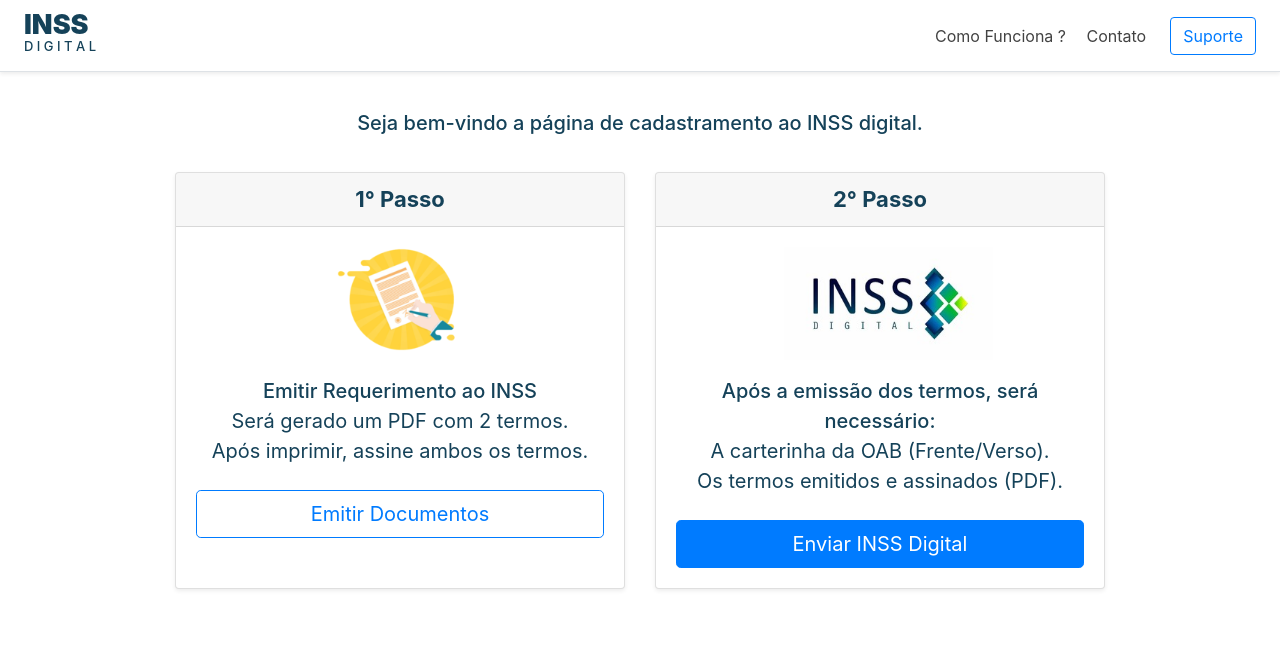
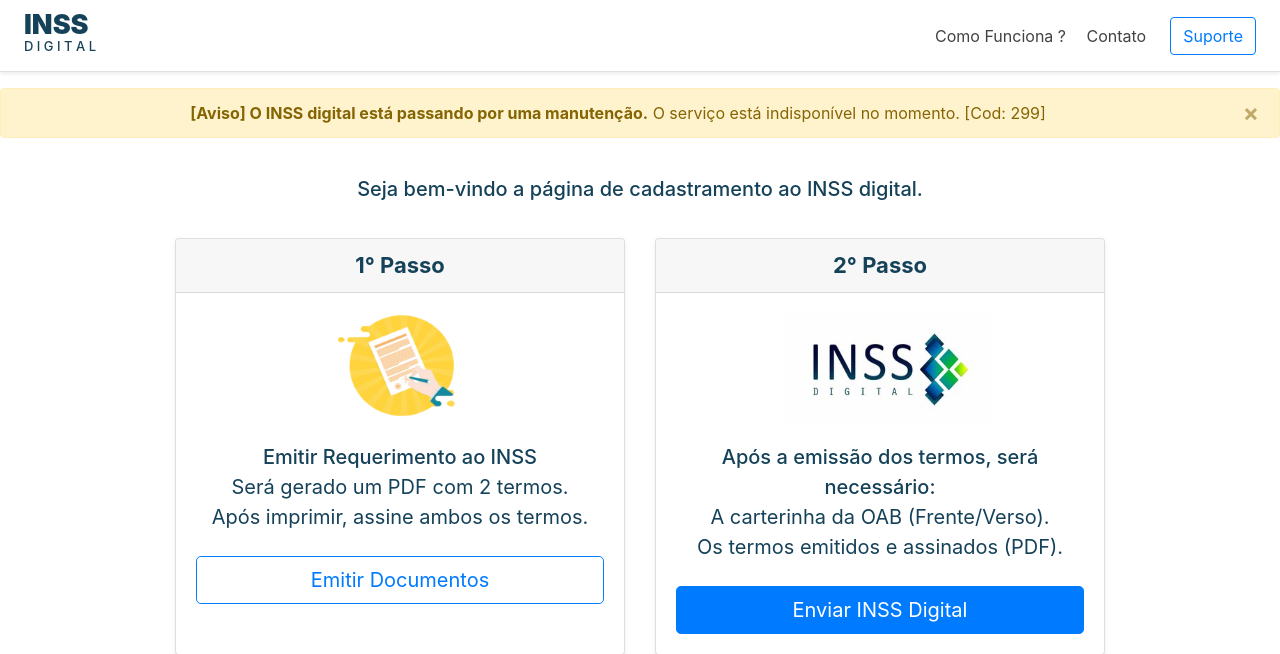
Before and after one commit to cassiuslc/inssdigital, a PHP site: page / in a window 1280 px wide. Shown: the top 654 px of the page. Run offline with PHP 8.4, Linux system fonts and the light colour scheme.

Commit message:
Aviso de manutenção
Foi adicionado um aviso de manutenção na página inicial.

```diff
--- a/index.php
+++ b/index.php
@@ -10,6 +10,7 @@
 $suporte ="https://inssdigital.oabam.org.br/suporte";
 $como ="#";
 $contato = "https://inssdigital.oabam.org.br/contato";
+$mant = 1;
 ?>
 <!doctype html>
 <html lang="pt-br">
@@ -35,6 +36,14 @@
 <?php if(isset($_GET["404"])){ ?>
 <div class="alert alert-warning alert-dismissible fade show mx-auto text-center" role="alert">
   <strong>Página não encontrada!</strong> Tente novamente ou entre em <a href="<?php echo $suporte; ?>" style="text-decoration: underline;" class="alert-link">contato</a> com suporte. [Cod: 404]
+  <button type="button" class="close" data-dismiss="alert" aria-label="Close">
+    <span aria-hidden="true">&times;</span>
+  </button>
+</div>
+<?php } ?>
+<?php if(isset($mant)){ ?>
+<div class="alert alert-warning alert-dismissible fade show mx-auto text-center" role="alert">
+  <strong>[Aviso] O INSS digital está passando por uma manutenção.</strong> O serviço está indisponível no momento. [Cod: 299]
   <button type="button" class="close" data-dismiss="alert" aria-label="Close">
     <span aria-hidden="true">&times;</span>
   </button>
```
